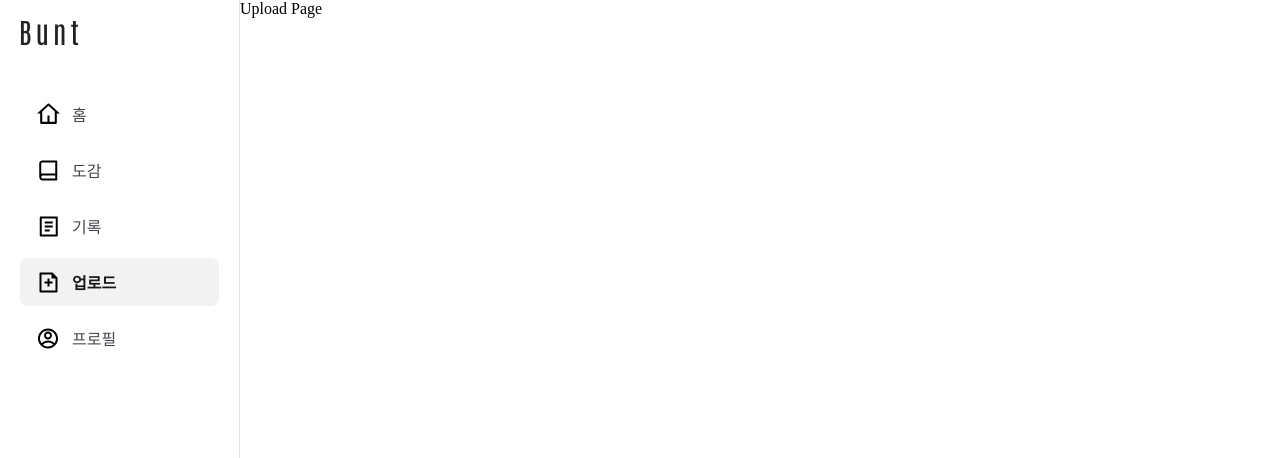
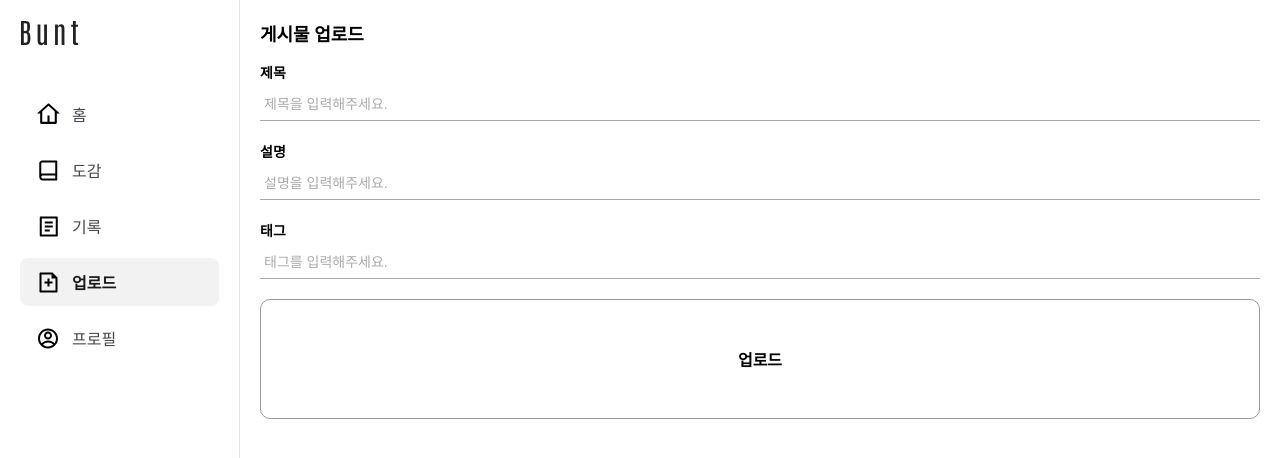
Before and after one commit to BamCream/bunt-web, a React (Vite) app: page /upload in a window 1280 px wide. Shown: the top 458 px of the page. Built offline with nearby package versions, Linux system fonts and the light colour scheme.

Commit message:
feat: 업로드 페이지

```diff
--- a/src/components/common/router/index.tsx
+++ b/src/components/common/router/index.tsx
@@ -2,6 +2,7 @@ import { BrowserRouter, Routes, Route } from 'react-router-dom'
 import SidebarLayout from '../layout/index'
 import Dex from 'src/pages/dex'
 import Record from 'src/pages/record'
+import Upload from 'src/pages/upload'
 
 const Router = () => {
   return (
@@ -11,7 +12,7 @@ const Router = () => {
           <Route index element={<div>Home Page</div>} />
           <Route path="dex" element={<Dex />} />
           <Route path="record" element={<Record />} />
-          <Route path="upload" element={<div>Upload Page</div>} />
+          <Route path="upload" element={<Upload />} />
           <Route path="profile" element={<div>Profile Page</div>} />
         </Route>
       </Routes>
--- /dev/null
+++ b/src/pages/upload/index.tsx
@@ -0,0 +1,73 @@
+import './style.scss'
+import { useState } from 'react'
+
+const Upload = () => {
+  const [title, setTitle] = useState('')
+  const [description, setDescription] = useState('')
+  const [tag, setTag] = useState('')
+  const [images, setImages] = useState<File[]>([])
+
+  const handleImageUpload = (e: React.ChangeEvent<HTMLInputElement>) => {
+    if (!e.target.files) return
+    const files = Array.from(e.target.files)
+    setImages([...images, ...files])
+  }
+
+  return (
+    <div className="uploadPage">
+      <h1>게시물 업로드</h1>
+
+      <div className="formGroup">
+        <label>제목</label>
+        <input
+          type="text"
+          placeholder="제목을 입력해주세요."
+          value={title}
+          onChange={(e) => setTitle(e.target.value)}
+        />
+      </div>
+
+      <div className="formGroup">
+        <label>설명</label>
+        <input
+          type="text"
+          placeholder="설명을 입력해주세요."
+          value={description}
+          onChange={(e) => setDescription(e.target.value)}
+        />
+      </div>
+
+      <div className="formGroup">
+        <label>태그</label>
+        <input
+          type="text"
+          placeholder="태그를 입력해주세요."
+          value={tag}
+          onChange={(e) => setTag(e.target.value)}
+        />
+      </div>
+
+      <div className="uploadBox">
+        <label htmlFor="uploadInput">업로드</label>
+        <input
+          type="file"
+          id="uploadInput"
+          accept="image/*"
+          multiple
+          onChange={handleImageUpload}
+          hidden
+        />
+      </div>
+
+      <div className="previewGrid">
+        {images.map((file, index) => (
+          <div key={index} className="previewItem">
+            <img src={URL.createObjectURL(file)} alt={`preview-${index}`} />
+          </div>
+        ))}
+      </div>
+    </div>
+  )
+}
+
+export default Upload
--- /dev/null
+++ b/src/pages/upload/style.scss
@@ -0,0 +1,69 @@
+.uploadPage {
+  padding: 20px;
+
+  h1 {
+    font-size: 18px;
+    font-weight: 600;
+    margin-bottom: 16px;
+  }
+}
+
+.formGroup {
+  display: flex;
+  flex-direction: column;
+  margin-bottom: 20px;
+
+  label {
+    font-size: 14px;
+    font-weight: 600;
+    margin-bottom: 6px;
+  }
+
+  input {
+    border: none;
+    border-bottom: 1px solid #aaa;
+    padding: 8px 4px;
+    font-size: 14px;
+
+    &::placeholder {
+      color: #aaa;
+    }
+  }
+}
+
+.uploadBox {
+  margin-bottom: 20px;
+
+  label {
+    display: block;
+    width: 100%;
+    height: 120px;
+    border: 1px solid #999;
+    border-radius: 10px;
+    display: flex;
+    align-items: center;
+    justify-content: center;
+    font-weight: 600;
+    cursor: pointer;
+  }
+}
+
+.previewGrid {
+  display: grid;
+  grid-template-columns: repeat(3, 1fr);
+  gap: 12px;
+}
+
+.previewItem {
+  width: 100%;
+  aspect-ratio: 1 / 1;
+  border: 1px solid #aaa;
+  border-radius: 8px;
+  overflow: hidden;
+
+  img {
+    width: 100%;
+    height: 100%;
+    object-fit: cover;
+  }
+}
```
